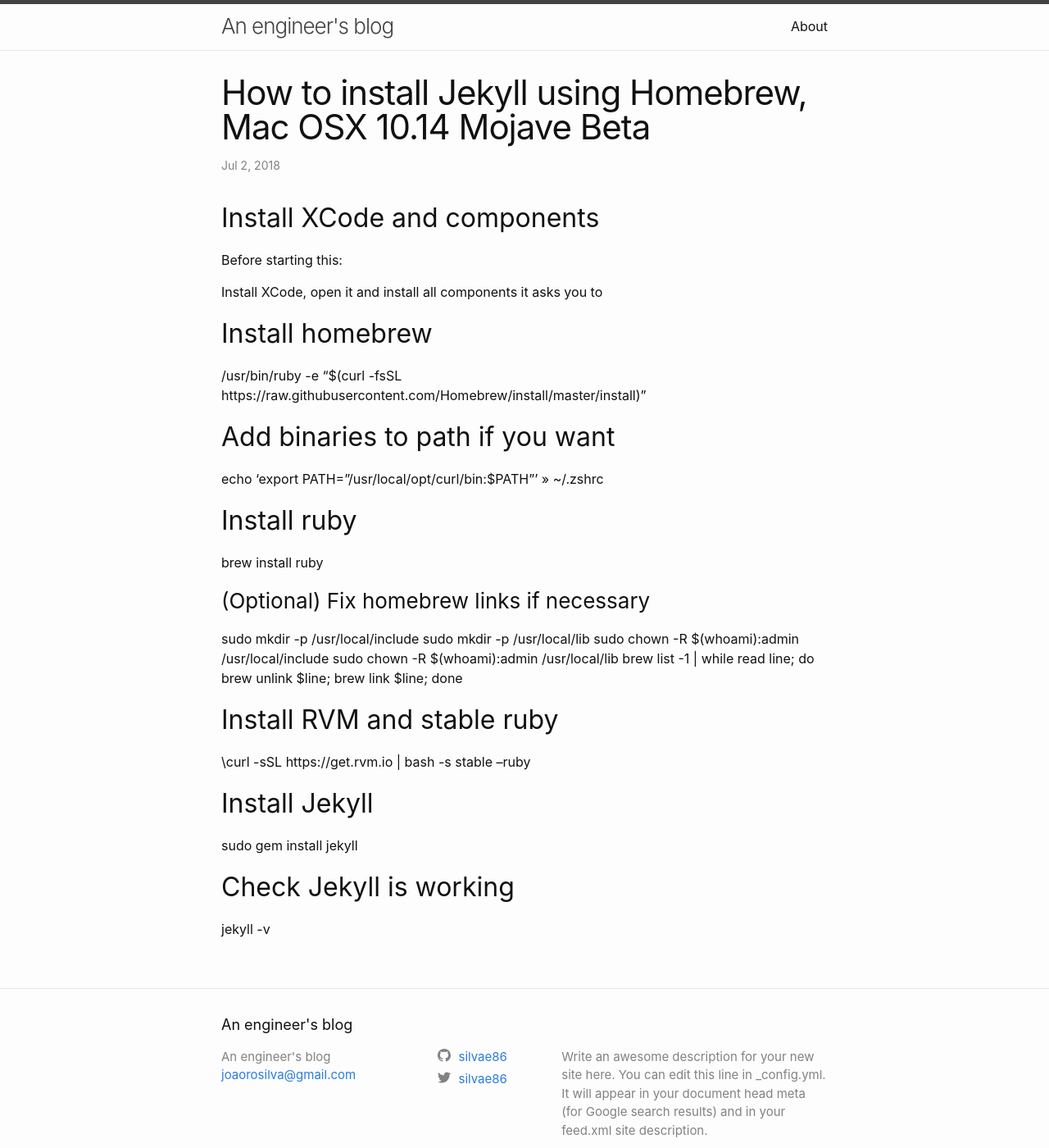
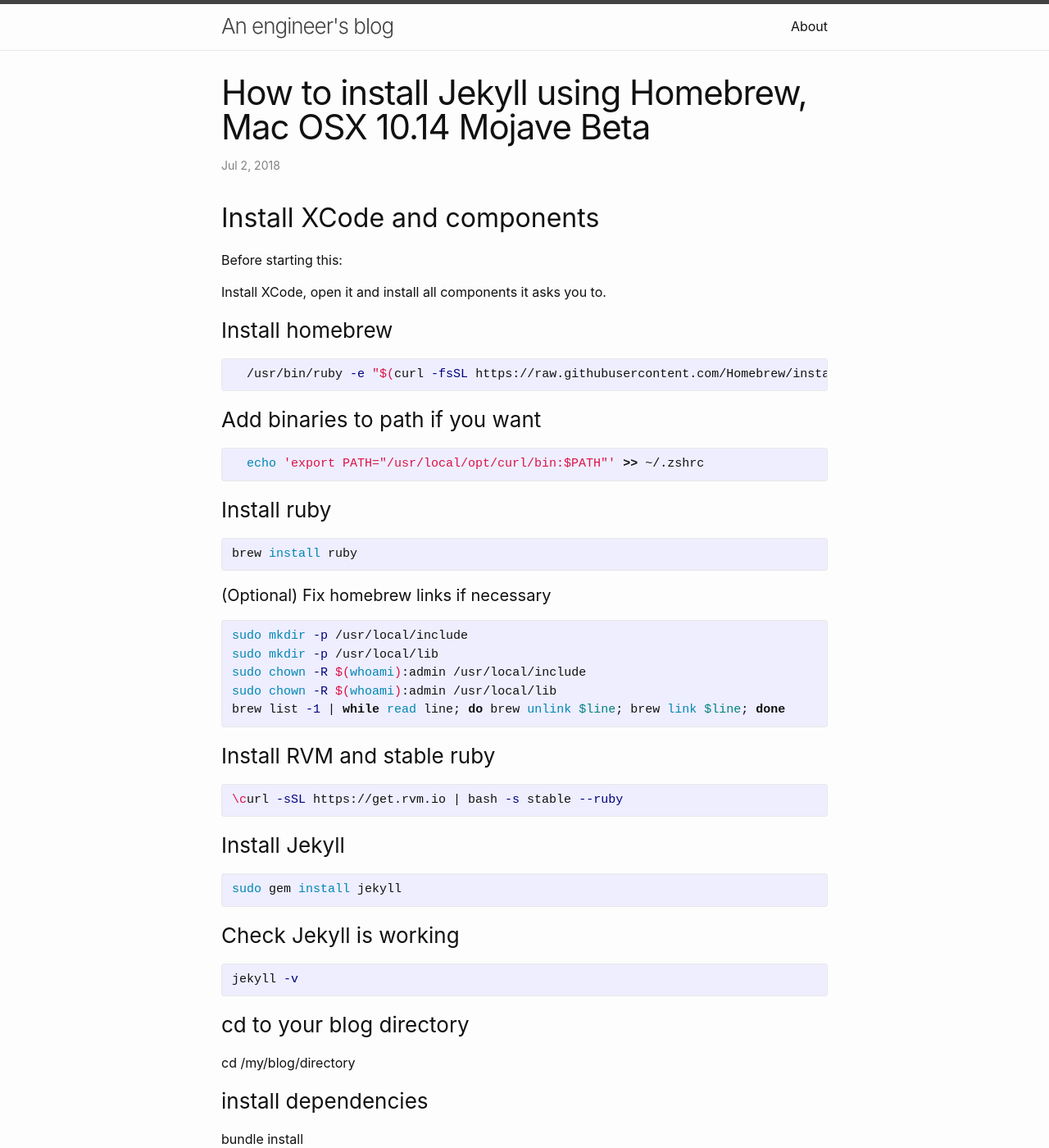
Before and after one commit to silvae86/silvae86.github.io, a Jekyll site: the page built from _posts/2018-07-02-install-jekyll.markdown, in a window 1280 px wide and 1400 px high. Shown: the whole window at 82% size. Built offline with Jekyll 4.4.1, drawn with Linux system fonts in a browser that asks for light colours; some of the changed text lies outside the part shown.

Commit message:
Added commands to run blog
Added commands to run blog

```diff
--- a/_posts/2018-07-02-install-jekyll.markdown
+++ b/_posts/2018-07-02-install-jekyll.markdown
@@ -9,31 +9,59 @@
 
 Before starting this:
 
-Install XCode, open it and install all components it asks you to
+Install XCode, open it and install all components it asks you to.
 
-## Install homebrew
+### Install homebrew
 
-/usr/bin/ruby -e "$(curl -fsSL https://raw.githubusercontent.com/Homebrew/install/master/install)"
+{% highlight shell %}
+  /usr/bin/ruby -e "$(curl -fsSL https://raw.githubusercontent.com/Homebrew/install/master/install)"
+{% endhighlight %}
 
-## Add binaries to path if you want
-echo 'export PATH="/usr/local/opt/curl/bin:$PATH"' >> ~/.zshrc
+### Add binaries to path if you want
 
-## Install ruby
+{% highlight shell %}
+  echo 'export PATH="/usr/local/opt/curl/bin:$PATH"' >> ~/.zshrc
+{% endhighlight %}
+
+### Install ruby
+
+{% highlight shell %}
 brew install ruby
+{% endhighlight %}
 
-### (Optional) Fix homebrew links if necessary
+#### (Optional) Fix homebrew links if necessary
 
+{% highlight shell %}
 sudo mkdir -p /usr/local/include
 sudo mkdir -p /usr/local/lib
 sudo chown -R $(whoami):admin /usr/local/include
 sudo chown -R $(whoami):admin /usr/local/lib
 brew list -1 | while read line; do brew unlink $line; brew link $line; done
+{% endhighlight %}
 
-## Install RVM and stable ruby
+### Install RVM and stable ruby
+
+{% highlight shell %}
 \curl -sSL https://get.rvm.io | bash -s stable --ruby
+{% endhighlight %}
 
-## Install Jekyll
+### Install Jekyll
+
+{% highlight shell %}
 sudo gem install jekyll
+{% endhighlight %}
 
-## Check Jekyll is working
+### Check Jekyll is working
+
+{% highlight shell %}
 jekyll -v
+{% endhighlight %}
+
+### cd to your blog directory
+cd /my/blog/directory
+
+### install dependencies
+bundle install
+
+### serve blog with Jekyll and Bundler
+bundle exec jekyll serve
```
